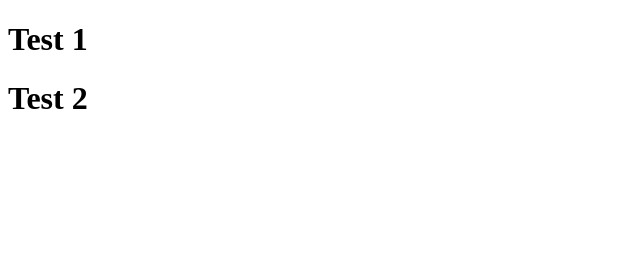
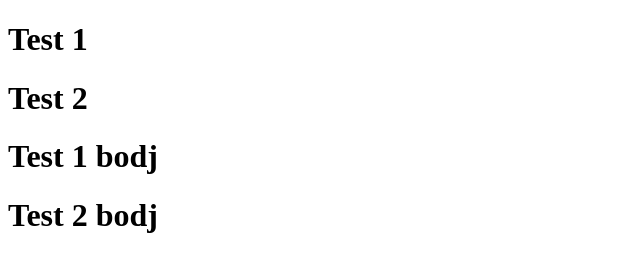
Before and after one commit to jetherpaul17/practice, a plain HTML site: page practice1/index.html in a window 1280 px wide. Shown: the whole page, without its empty margins (0-640 px from the left). Drawn offline with Linux system fonts and the light colour scheme.

Commit message:
bojie commit

```diff
--- a/practice1/index.html
+++ b/practice1/index.html
@@ -13,5 +13,7 @@
 		<h1>Test 1</h1>
 		<h1>Test 2</h1>
 
+		<h1>Test 1 bodj</h1>
+		<h1>Test 2 bodj</h1>
 	</body>
 </html>
```
